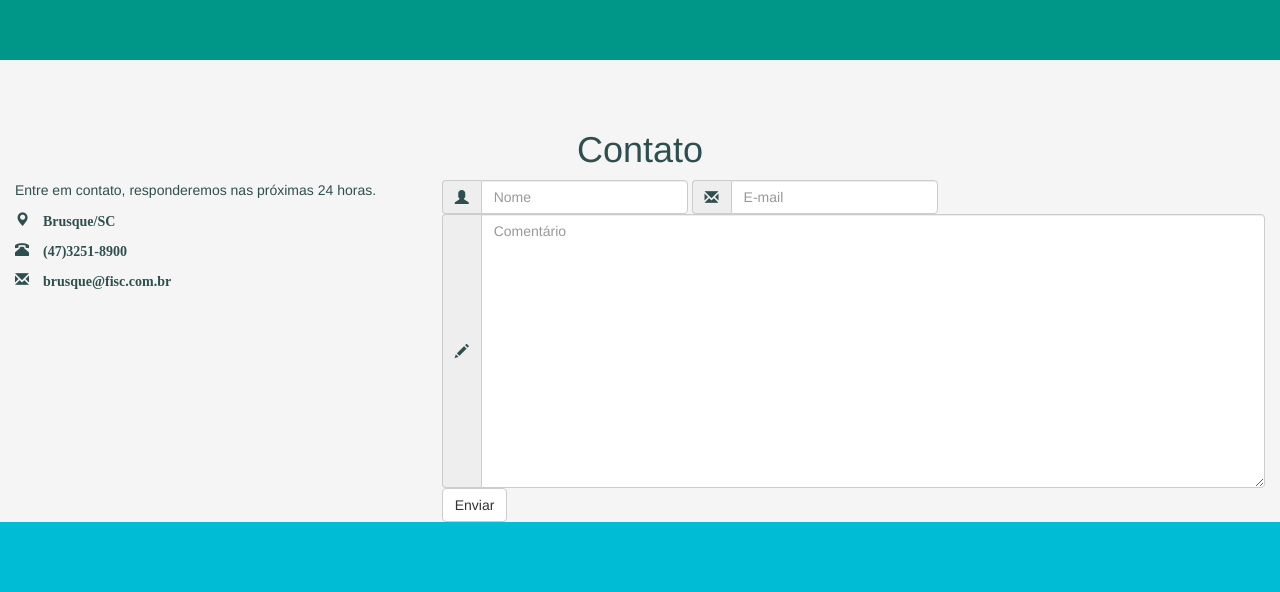
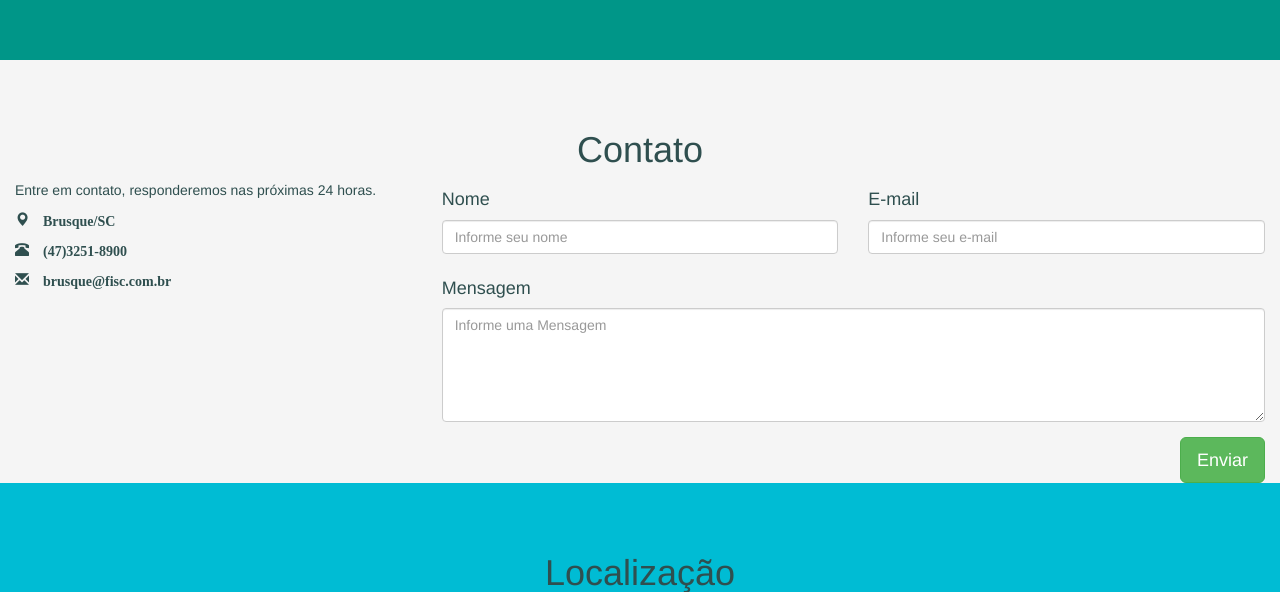
Before and after one commit to AlexandrePetermann/senaibrusque, a PHP site: page / in a window 1280 px wide. Shown: the part 3766-4358 px from the top of the page. Run offline with PHP 8.4, Linux system fonts and the light colour scheme; grey boxes labelled with a size stand in for pictures from a placeholder-image service; some libraries are stand-ins or nearby versions.

Commit message:
Formulário de contato #30

```diff
--- a/Index.php
+++ b/Index.php
@@ -185,42 +185,7 @@
             <h1>Videos</h1>
             <iframe width="90%" height="80%" src="https://www.youtube.com/embed/videoseries?list=PLVpmN2T0ZVYXObtTizne3LU1hKKBgE5_U" frameborder="0" allowfullscreen></iframe>
         </div>
-        <div id="Contato" class="container-fluid">
-            <h1 class="text-center">Contato</h1>
-            <div class="row">
-                <div class="col-lg-4">
-                    <p>Entre em contato, responderemos nas próximas 24 horas.</p>
-                    <p><i class="glyphicon glyphicon-map-marker"><b> Brusque/SC</b></i></p>
-                    <p><i class="glyphicon glyphicon-phone-alt"><b> (47)3251-8900</b></i></p>
-                    <p><i class="glyphicon glyphicon-envelope"><b> brusque@fisc.com.br</b></i></p>
-                </div>
-                <div class="col-lg-8">
-                    <form role="form">
-                        <div class="form-inline">
-                            <div class= "input-group" >
-                                <span class="input-group-addon">
-                                    <span class="glyphicon glyphicon-user"></span>
-                                </span>
-                                <input  type= "text"  class= "form-control"  placeholder= "Nome" >
-                            </div>
-                            <div  class= "input-group" >
-                                <span class="input-group-addon">
-                                    <span class="glyphicon glyphicon-envelope"></span>
-                                </span>
-                                <input  type= "email"  class= "form-control"  placeholder= "E-mail">
-                            </div>
-                        </div>
-                        <div  class= "input-group">
-                            <span class="input-group-addon">
-                                <span class="glyphicon glyphicon-pencil"></span>
-                            </span>
-                            <textarea rows="13" class= "form-control"  placeholder= "Comentário"  aria-describedby= "basic-addon1" ></textarea>
-                        </div>
-                        <input type="submit" class="btn btn-default" value="Enviar">
-                    </form>
-                </div>
-            </div>
-        </div>
+        <?php include 'formContato.php';?>
         <div id="Localizacao" class="container-fluid text-center">
             <h1>Localização </h1>
             <iframe src="https://www.google.com/maps/embed?pb=!1m14!1m8!1m3!1d28411.02199277725!2d-48.9140747472448!3d-27.112909543324925!3m2!1i1024!2i768!4f13.1!3m3!1m2!1s0x0000000000000000%3A0x0b0ebeaaf853b447!2sSENAI+-+Servi%C3%A7o+Nacional+de+Aprendizagem+Industrial!5e0!3m2!1spt-BR!2sbr!4v1447717805526" width="90%" height="80%" frameborder="0" style="border:0" allowfullscreen></iframe>
--- a/css/estiloso.css
+++ b/css/estiloso.css
@@ -44,3 +44,7 @@ body {
 h1,#Contato p{
     color: darkslategrey;
 }
+
+#contactForm .h4,#contactForm .h3{
+    color: darkslategrey;
+}
--- /dev/null
+++ b/formContato.php
@@ -0,0 +1,31 @@
+<section id="Contato" class="container-fluid">
+    <h1 class="text-center">Contato</h1>
+    <div class="row">
+        <div class="col-lg-4">
+            <p>Entre em contato, responderemos nas próximas 24 horas.</p>
+            <p><i class="glyphicon glyphicon-map-marker"><b> Brusque/SC</b></i></p>
+            <p><i class="glyphicon glyphicon-phone-alt"><b> (47)3251-8900</b></i></p>
+            <p><i class="glyphicon glyphicon-envelope"><b> brusque@fisc.com.br</b></i></p>
+        </div>
+        <div class="col-lg-8">
+            <form role="form" id="contactForm">
+                <div class="row">
+                    <div class="form-group col-sm-6">
+                        <label for="name" class="h4">Nome</label>
+                        <input type="text" class="form-control" id="name" placeholder="Informe seu nome" required>
+                    </div>
+                    <div class="form-group col-sm-6">
+                        <label for="email" class="h4">E-mail</label>
+                        <input type="email" class="form-control" id="email" placeholder="Informe seu e-mail" required>
+                    </div>
+                </div>
+                <div class="form-group">
+                    <label for="message" class="h4 ">Mensagem</label>
+                    <textarea id="message" class="form-control" rows="5" placeholder="Informe uma Mensagem" required></textarea>
+                </div>
+                <button type="submit" id="form-submit" class="btn btn-success btn-lg pull-right ">Enviar</button>
+                <div id="msgSubmit" class="h3 text-center hidden">Mensagem Enviada!</div>
+            </form>
+        </div>
+    </div>
+</section>
```
